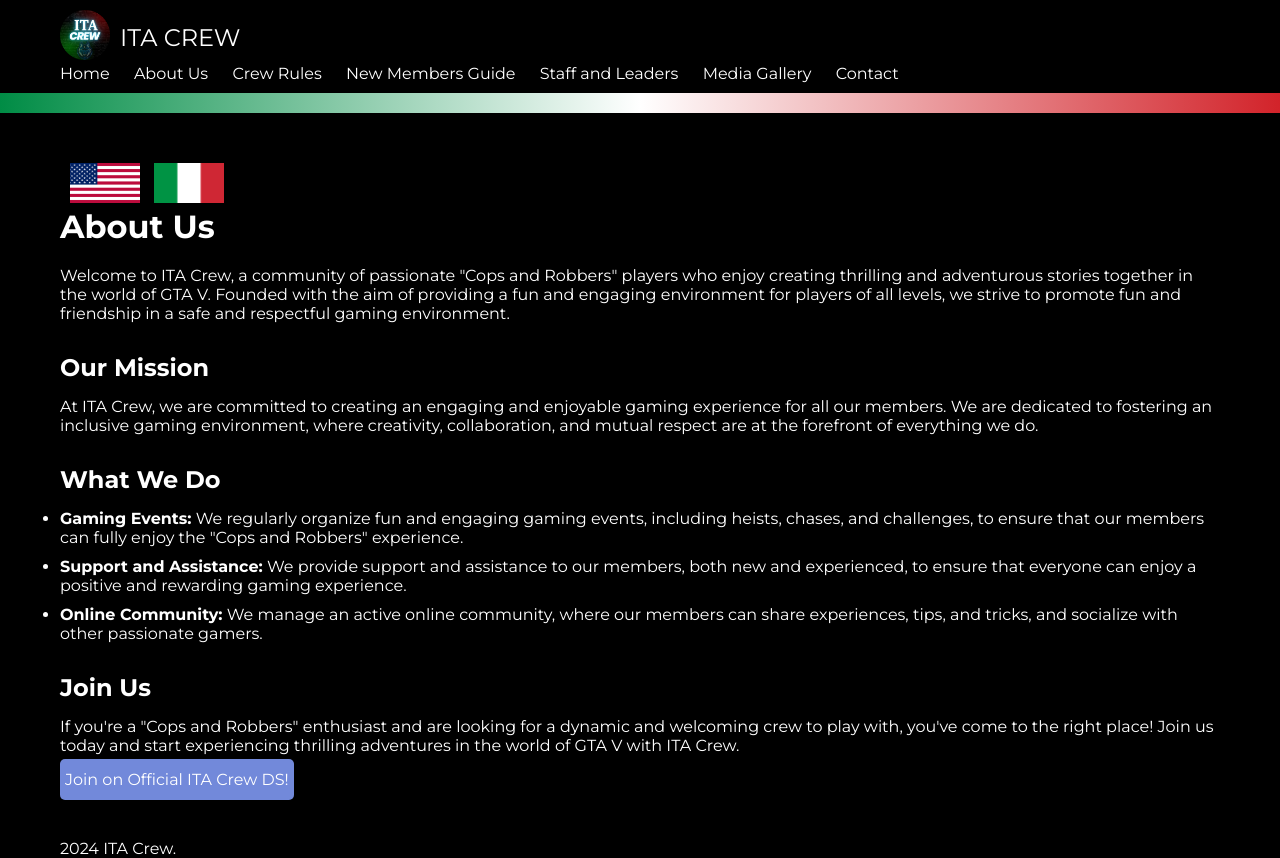
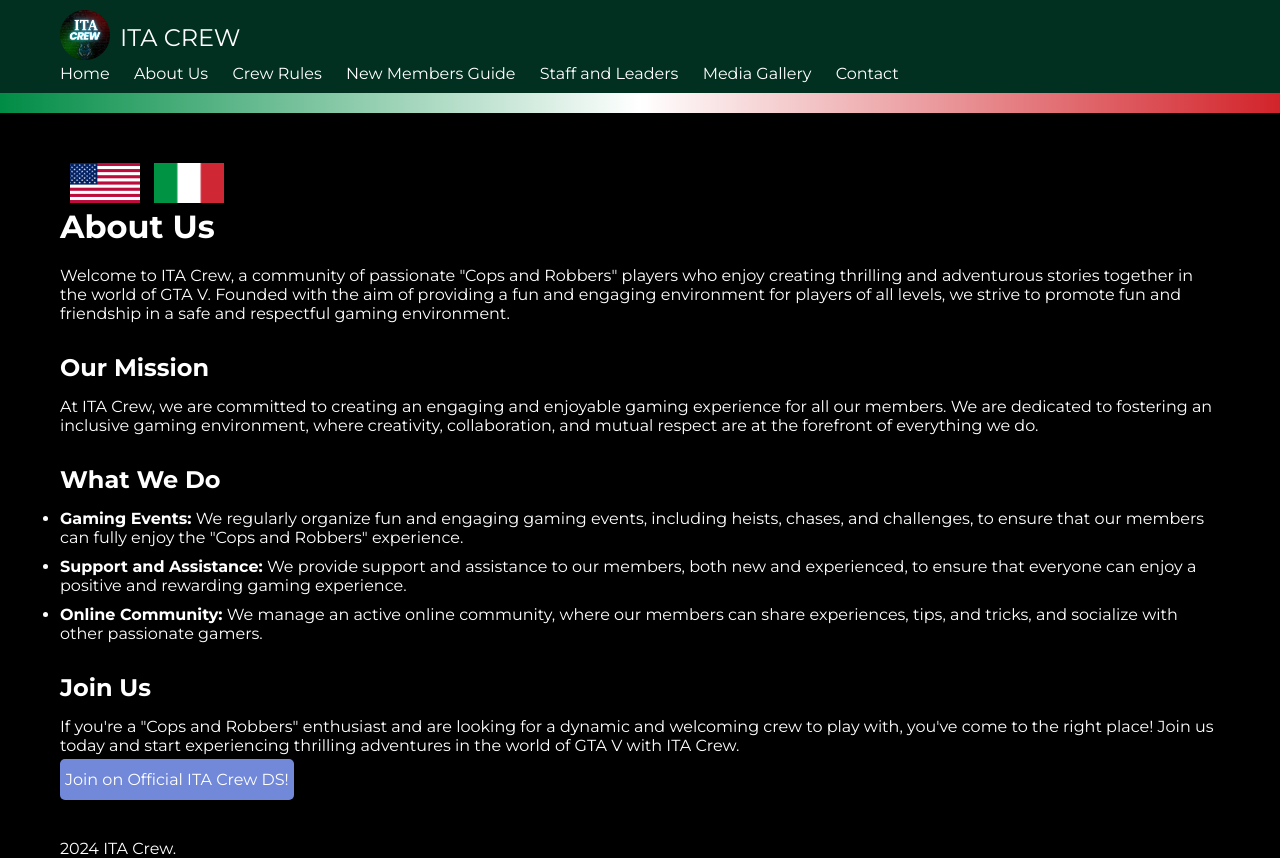
Before and after one commit to crew-itapatrol/crew-itapatrol.github.io, a plain HTML site: page aboutus.html in a window 1280 px wide. Drawn offline with Linux system fonts and the light colour scheme.

Commit message:
Update aboutus.css

```diff
--- a/aboutus.css
+++ b/aboutus.css
@@ -19,7 +19,7 @@ body {
 
 /* Header Styles */
 .navbar {
-    background-color: #000000;
+    background-color: #023020;
     color: #FFFFFF; /* Testo bianco */
     padding: 10px 0;
 }
```
